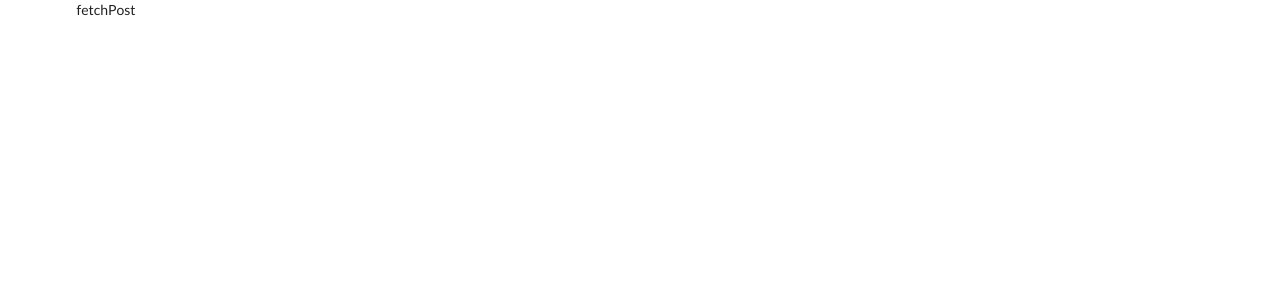
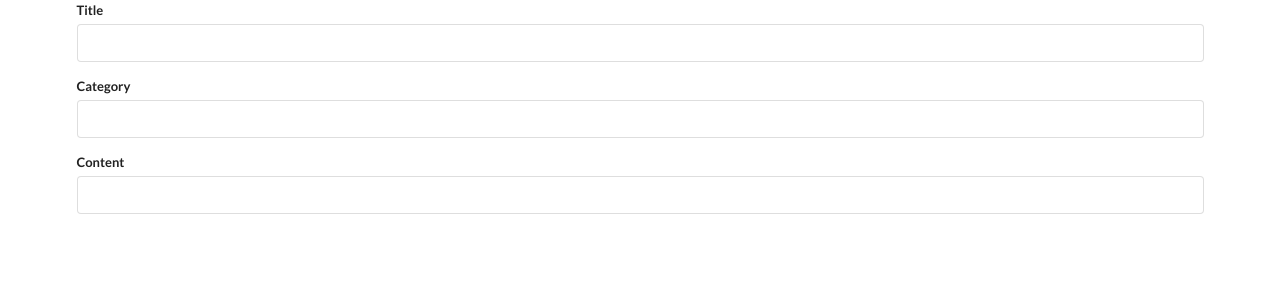
Before and after one commit to scrumpygeo/blog-redux-revisited, a React (Create React App) app: page /posts/new in a window 1280 px wide. Shown: the top 300 px of the page. Built offline with nearby package versions, Linux system fonts and the light colour scheme.

Commit message:
add input labels

```diff
--- a/src/components/App.js
+++ b/src/components/App.js
@@ -1,6 +1,7 @@
 import React from 'react';
 import { Router, Route, Switch } from 'react-router-dom';
 import PostsIndex from './PostsIndex';
+import PostCreate from './PostCreate';
 import PostShow from './PostShow';
 
 import history from '../history';
@@ -12,6 +13,7 @@ const App = () => {
         <div>
           <Switch>
             <Route path='/' exact component={PostsIndex} />
+            <Route path='/posts/new' exact component={PostCreate} />
             <Route path='/posts/:id' exact component={PostShow} />
           </Switch>
         </div>
--- /dev/null
+++ b/src/components/PostCreate.js
@@ -0,0 +1,31 @@
+import React, { Component } from 'react';
+import { Field, reduxForm } from 'redux-form';
+
+class PostCreate extends Component {
+  renderInput = ({ input, label }) => {
+    return (
+      <div className='field'>
+        <label>{label}</label>
+        <input {...input} />
+      </div>
+    );
+  };
+
+  render() {
+    return (
+      <form className='ui form'>
+        <Field name='title' component={this.renderInput} label='Title' />
+        <Field
+          name='categories'
+          component={this.renderInput}
+          label='Category'
+        />
+        <Field name='content' component={this.renderInput} label='Content' />
+      </form>
+    );
+  }
+}
+
+export default reduxForm({
+  form: 'postCreate',
+})(PostCreate);
```
Also changed, not shown: 1 other file (tests, documents, lock files or other folders).
